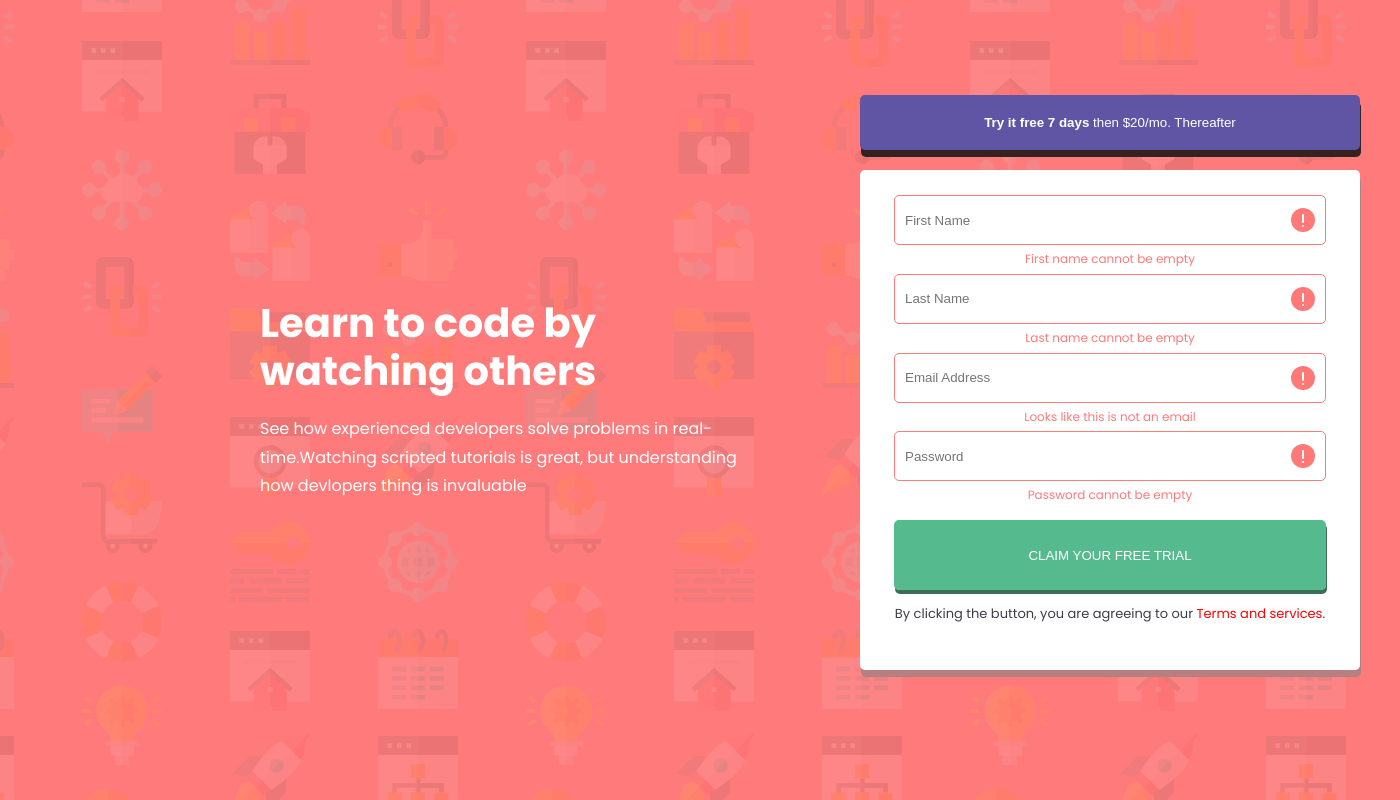
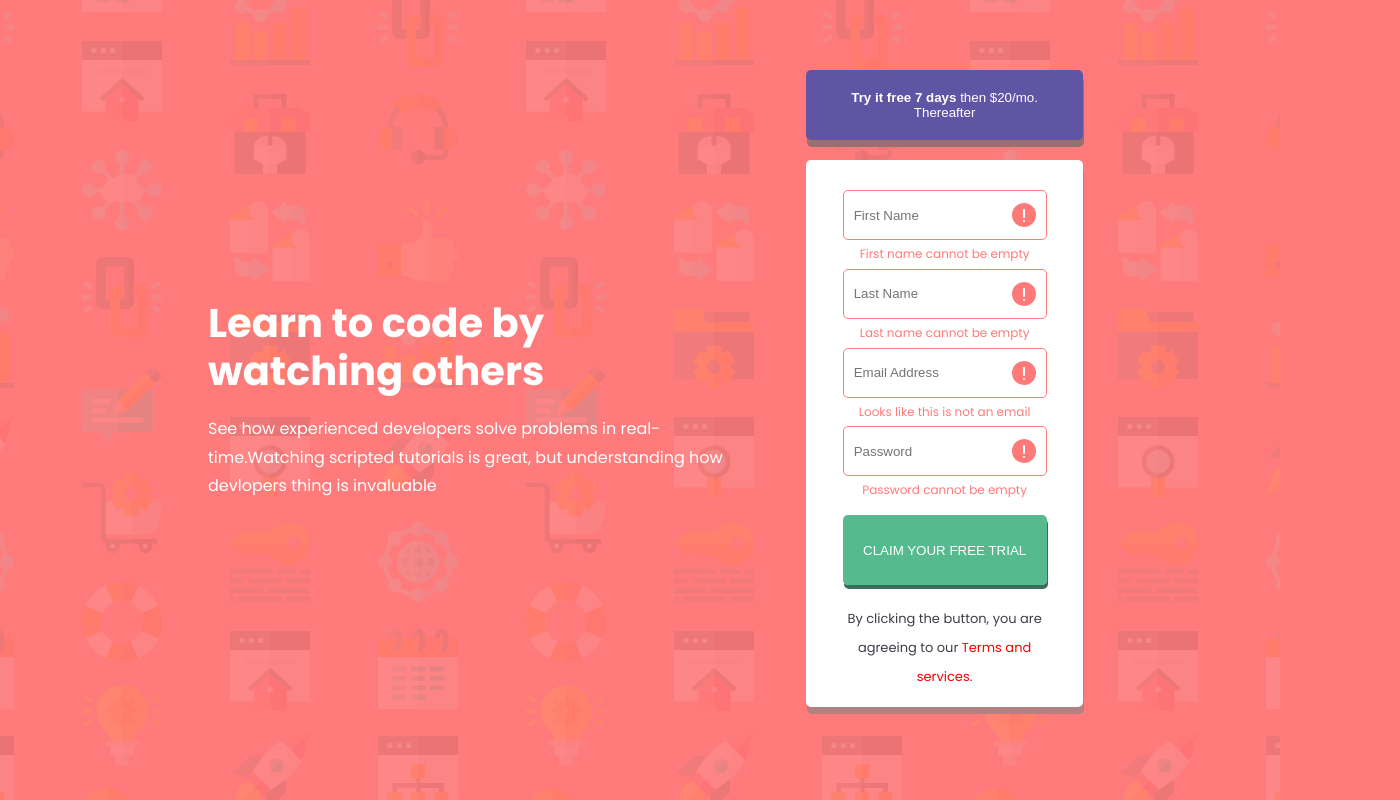
Before and after one commit to Christian-eyi/single-page-responsive-design, a plain HTML site: page index.html in a window 1280 px wide. Shown: the whole page, 1400 px wide, since content can reach past the window. Drawn offline with Linux system fonts and the light colour scheme.

Commit message:
Update style.css

```diff
--- a/style.css
+++ b/style.css
@@ -48,19 +48,18 @@ line-height: 1.8em;
 }
 main{
   display: flex;
-  width: 1200px;
-  margin-left: 200px;
+  width: 80%;
+  margin: auto;
   height: 100vh;
   align-items: center;
 }
 #left-side {
   color: #fff;
   margin: 80px;
-  margin-left: 60px;
 
 }
 #left-side h1{
-  width: 500px;
+  width: 70%;
   /* margin: auto; */
   font-size: 40px;
   /* word-spacing: px; */
@@ -76,31 +75,31 @@ line-height: 1.8rem;
 
 #right-side{
   color: #fff;
-  width: 2000px;
+  width: 800px;
   height: 700px;
-  padding: 20px;
-
-  margin-top: 50px;
+  margin: auto;
+  margin-top: 70px;
+  margin-bottom:30px;
 }
 
 .btn1 {
   background-color: hsl(248, 32%, 49%);
   color: #fff;
   border-radius: 5px;
-  width: 500px;
+  width: 80%;
   border: 3px;
   padding: 20px;
   margin-bottom: 20px;
-  box-shadow: 1px 7px hsl(0, 25%, 17%);
-  box-shadow: transparent;
+  box-shadow: 1px 7px hsl(0, 17%, 52%);
+
 }
 
 .formwrap{
   background-color: white;
-  width: 500px;
-  height: 500px;
+  width: 80%;
+  height: fit-content;
   border-radius: 5px;
-  padding: 10px;
+  padding: 15px 25px;
 box-shadow:  1px 7px hsl(0, 28%, 61%) ;
 }
 form{
@@ -134,7 +133,6 @@ input:required:invalid{
   background-repeat: no-repeat;
   background-position: right;
   background-origin: content-box;
-
 }
 
 input:invalid+.error{
@@ -162,8 +160,8 @@ input:valid{
   border-radius: 5px;
   width: 100%;
   border: 3px;
-  padding: 15px;
-  margin-bottom: 10px;
+  padding: 20px;
+  margin-bottom: 20px;
   /* box-shadow: 2px 6px 4px 2px rgba(0, 0, 0, 5); */
   box-shadow:  1px 4px hsla(154, 91%, 14%, 0.776)  ;
 }
```
